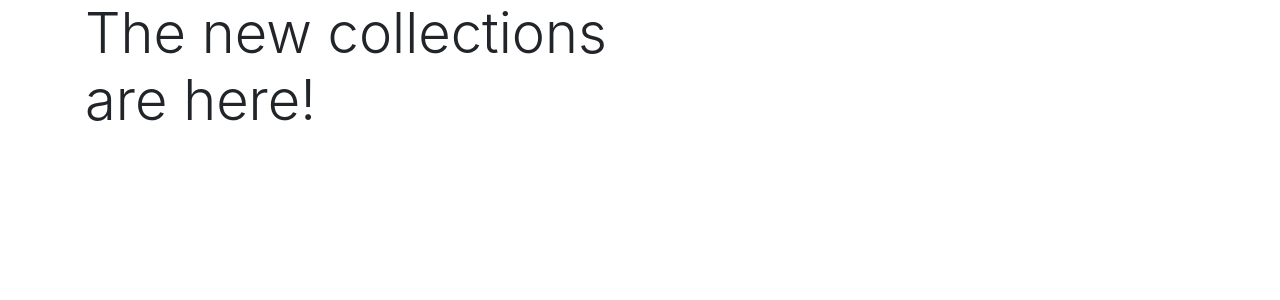
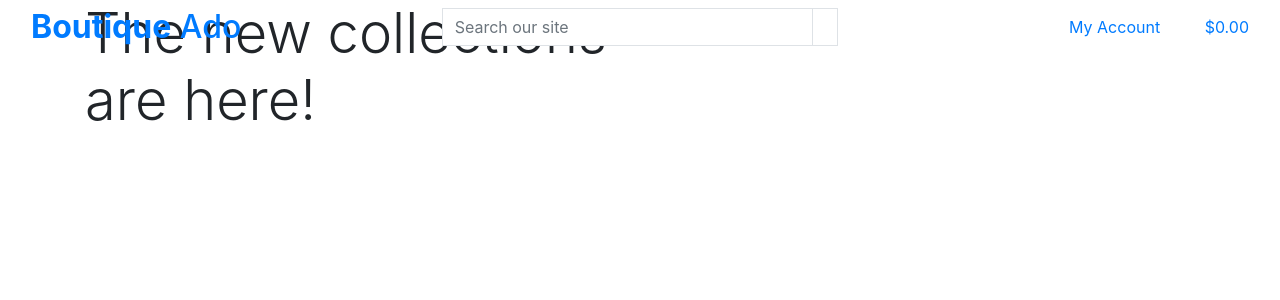
Before and after one commit to SimonMoynihan33/Boutique-Ado, a Django app: page / in a window 1280 px wide. Shown: the top 300 px of the page. Run offline with Django 3.2, Linux system fonts and the light colour scheme; some libraries are stand-ins or nearby versions.

Commit message:
Added mainpage header

```diff
--- a/templates/base.html
+++ b/templates/base.html
@@ -2,7 +2,6 @@
 
 <!doctype html>
 <html lang="en">
-
   <head>
 
     {% block meta %}
@@ -14,25 +13,17 @@
     {% block extra_meta %}
     {% endblock %}
 
-    <!-- Bootstrap CSS -->
     {% block corecss %}
-    <link rel="stylesheet" href="https://cdn.jsdelivr.net/npm/bootstrap@4.6.2/dist/css/bootstrap.min.css"
-        integrity="sha384-xOolHFLEh07PJGoPkLv1IbcEPTNtaed2xpHsD9ESMhqIYd0nLMwNLD69Npy4HI+N" crossorigin="anonymous">
+        <link rel="stylesheet" href="https://stackpath.bootstrapcdn.com/bootstrap/4.4.1/css/bootstrap.min.css" integrity="sha384-Vkoo8x4CGsO3+Hhxv8T/Q5PaXtkKtu6ug5TOeNV6gBiFeWPGFN9MuhOf23Q9Ifjh" crossorigin="anonymous">
     {% endblock %}
 
     {% block extra_css %}
     {% endblock %}
 
     {% block corejs %}
-    <script src="https://cdn.jsdelivr.net/npm/jquery@3.5.1/dist/jquery.slim.min.js"
-        integrity="sha384-DfXdz2htPH0lsSSs5nCTpuj/zy4C+OGpamoFVy38MVBnE+IbbVYUew+OrCXaRkfj"
-        crossorigin="anonymous"></script>
-    <script src="https://cdn.jsdelivr.net/npm/popper.js@1.16.1/dist/umd/popper.min.js"
-        integrity="sha384-9/reFTGAW83EW2RDu2S0VKaIzap3H66lZH81PoYlFhbGU+6BZp6G7niu735Sk7lN"
-        crossorigin="anonymous"></script>
-    <script src="https://cdn.jsdelivr.net/npm/bootstrap@4.6.2/dist/js/bootstrap.min.js"
-        integrity="sha384-+sLIOodYLS7CIrQpBjl+C7nPvqq+FbNUBDunl/OZv93DB7Ln/533i8e/mZXLi/P+"
-        crossorigin="anonymous"></script>
+        <script src="https://code.jquery.com/jquery-3.4.1.slim.min.js" integrity="sha384-J6qa4849blE2+poT4WnyKhv5vZF5SrPo0iEjwBvKU7imGFAV0wwj1yYfoRSJoZ+n" crossorigin="anonymous"></script>
+        <script src="https://cdn.jsdelivr.net/npm/popper.js@1.16.0/dist/umd/popper.min.js" integrity="sha384-Q6E9RHvbIyZFJoft+2mJbHaEWldlvI9IOYy5n3zV9zzTtmI3UksdQRVvoxMfooAo" crossorigin="anonymous"></script>
+        <script src="https://stackpath.bootstrapcdn.com/bootstrap/4.4.1/js/bootstrap.min.js" integrity="sha384-wfSDF2E50Y2D1uUdj0O3uMBJnjuUD4Ih7YwaYd1iqfktj0Uod8GCExl3Og8ifwB6" crossorigin="anonymous"></script>
     {% endblock %}
 
     {% block extra_js %}
@@ -40,12 +31,71 @@
 
     <title>Boutique Ado {% block extra_title %}{% endblock %}</title>
   </head>
-
   <body>
-    <header class="container-fluid fixed-top"></header>
+    <header class="container-fluid fixed-top">
+        <div class="row">
+            <div class="col-12 col-lg-4 my-auto py-1 py-lg-0 text-center text-lg-left">
+                <a href="{% url 'home' %}" class="nav-link main-logo-link">
+                    <h2 class="logo-font text-black my-0"><strong>Boutique</strong> Ado</h2>
+                </a>
+            </div>
+            <div class="col-12 col-lg-4 my-auto py-1 py-lg-0">
+                <form method="GET" action="">
+                    <div class="input-group w-100">
+                        <input class="form-control border border-black rounded-0" type="text" name="q" placeholder="Search our site">
+                        <div class="input-group-append">
+                            <button class="form-control btn btn-black border border-black rounded-0" type="submit">
+                                <span class="icon">
+                                    <i class="fas fa-search"></i>
+                                </span>
+                            </button>
+                        </div>
+                    </div>
+                </form>
+            </div>
+            <div class="col-12 col-lg-4 my-auto py-1 py-lg-0">
+                <ul class="list-inline list-unstyled text-center text-lg-right my-0">
+                    <li class="list-inline-item dropdown">
+                        <a class="text-black nav-link" href="#" id="user-options" data-toggle="dropdown" aria-haspopup="true" aria-expanded="false">
+                            <div class="text-center">
+                                <div><i class="fas fa-user fa-lg"></i></div>
+                                <p class="my-0">My Account</p>
+                            </div>
+                        </a>
+                        <div class="dropdown-menu border-0" aria-labelledby="user-options">
+                            {% if request.user.is_authenticated %}
+                                {% if request.user.is_superuser %}
+                                    <a href="" class="dropdown-item">Product Management</a>
+                                {% endif %}
+                                <a href="" class="dropdown-item">My Profile</a>
+                                <a href="{% url 'account_logout' %}" class="dropdown-item">Logout</a>
+                            {% else %}
+                                <a href="{% url 'account_signup' %}" class="dropdown-item">Register</a>
+                                <a href="{% url 'account_login' %}" class="dropdown-item">Login</a>
+                            {% endif %}
+                        </div>
+                    </li>
+                    <li class="list-inline-item">
+                        <a class="{% if grand_total %}text-info font-weight-bold{% else %}text-black{% endif %} nav-link" href="">
+                            <div class="text-center">
+                                <div><i class="fas fa-shopping-bag fa-lg"></i></div>
+                                <p class="my-0">
+                                    {% if grand_total %}
+                                        ${{ grand_total|floatformat:2 }}
+                                    {% else %}
+                                        $0.00
+                                    {% endif %}
+                                </p>
+                            </div>
+                        </a>
+                    </li>
+                </ul>
+            </div>
+        </div>
+    </header>
 
     {% if messages %}
-    <div class="messages-container"></div>
+        <div class="message-container"></div>
     {% endif %}
 
     {% block page_header %}
@@ -59,5 +109,4 @@
 
 
   </body>
-
 </html>
```
Lines whose indentation alone changed are shown as unchanged.
